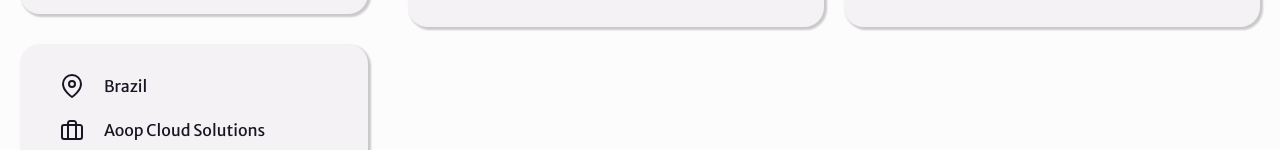
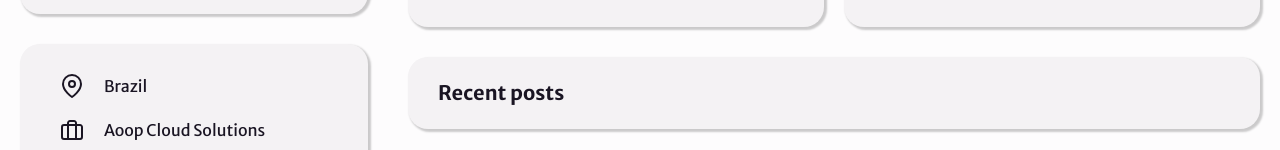
Before and after one commit to MattZ6/discover-portfolio-challenge, a plain HTML site: page index.html in a window 1280 px wide. Shown: the part 279-429 px from the top of the page. Drawn offline with Linux system fonts and the light colour scheme.

Commit message:
feat: add recent posts header card

```diff
--- a/index.html
+++ b/index.html
@@ -255,6 +255,10 @@
             </div>
           </a>
         </div>
+
+        <div class="posts-header-card">
+          <strong>Recent posts</strong>
+        </div>
       </section>
     </main>
 
--- a/styles/main.scss
+++ b/styles/main.scss
@@ -7,6 +7,7 @@
 @import "education";
 @import "projects-header";
 @import "projects-grid";
+@import "posts-header";
 
 body {
   display: flex;
--- /dev/null
+++ b/styles/posts-header.scss
@@ -0,0 +1,16 @@
+.posts-header-card {
+  @include card;
+
+  display: flex;
+  align-items: center;
+  justify-content: space-between;
+  gap: $defaultSpacing;
+
+  padding-left: $defaultSpacing * 1.5;
+  padding-right: $defaultSpacing * 1.5;
+
+  > strong {
+    font-size: 20px;
+    line-height: 32px;
+  }
+}
```
Also changed, not shown: styles/main.css, 1 other file.
